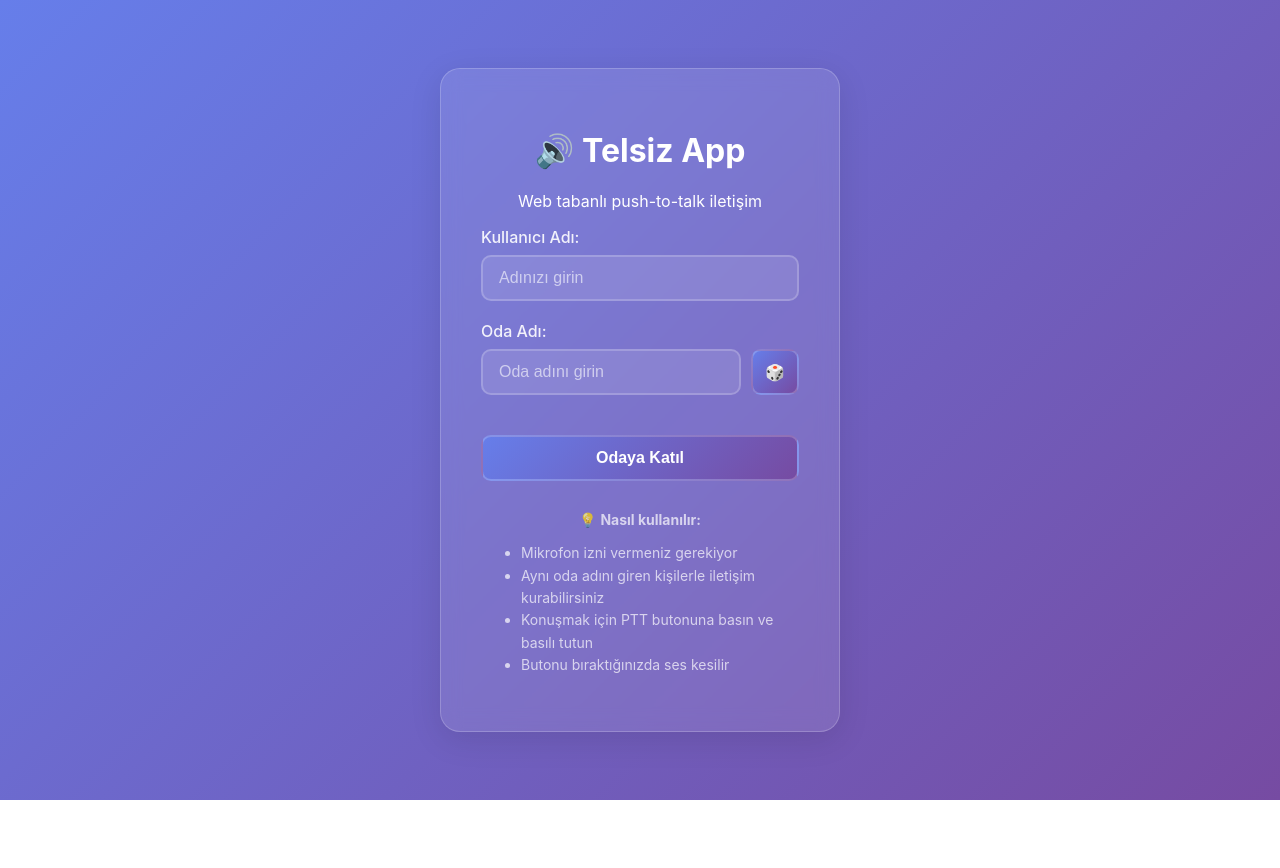
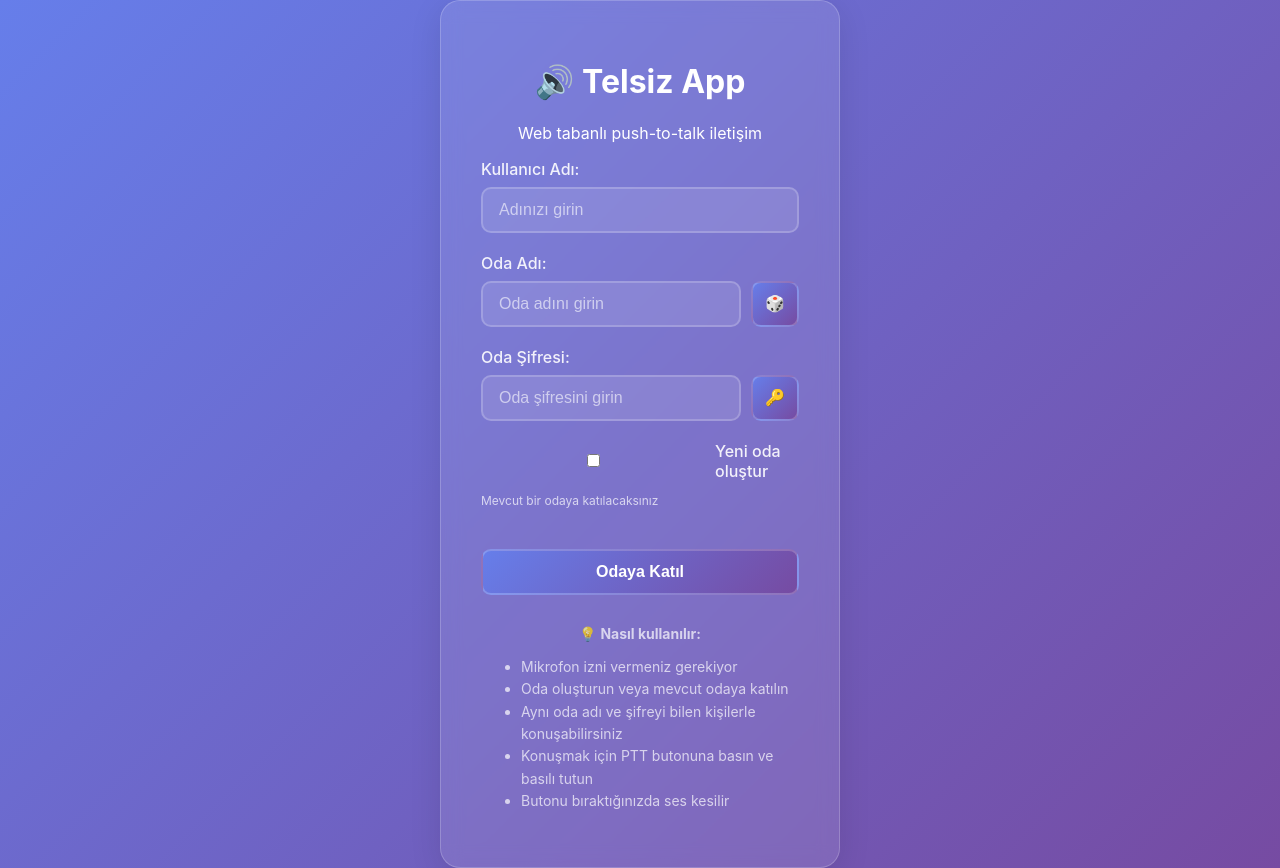
Before and after one commit to bozukaraba/telsiz, a React (Create React App) app in the folder client/: page / in a window 1280 px wide. Before the commit the page ends 800 px from the top, so only its background shows below. Built offline with nearby package versions, Linux system fonts and the light colour scheme.

Commit message:
🔐 Oda şifre sistemi ve debug özellikleri eklendi
- Oda oluşturma/katılma ayrımı
- Şifre doğrulama sistemi
- Detaylı hata mesajları ve debug logging
- UI güncellemeleri ve hata gösterimi
- Firebase bağlantı problemlerini tespit etme
- Rastgele şifre üretici

```diff
--- a/client/src/App.tsx
+++ b/client/src/App.tsx
@@ -8,14 +8,16 @@ import './App.css';
 interface User {
   username: string;
   roomId: string;
+  password: string;
+  isCreatingRoom: boolean;
 }
 
 function App() {
   const [user, setUser] = useState<User | null>(null);
   const [isConnected, setIsConnected] = useState(false);
 
-  const handleLogin = (username: string, roomId: string) => {
-    setUser({ username, roomId });
+  const handleLogin = (username: string, roomId: string, password: string, isCreatingRoom: boolean) => {
+    setUser({ username, roomId, password, isCreatingRoom });
   };
 
   const handleLogout = () => {
--- a/client/src/components/LoginScreen.tsx
+++ b/client/src/components/LoginScreen.tsx
@@ -1,31 +1,35 @@
 import React, { useState } from 'react';
 
 interface LoginScreenProps {
-  onLogin: (username: string, roomId: string) => void;
+  onLogin: (username: string, roomId: string, password: string, isCreatingRoom: boolean) => void;
 }
 
 export const LoginScreen: React.FC<LoginScreenProps> = ({ onLogin }) => {
   const [username, setUsername] = useState('');
   const [roomId, setRoomId] = useState('');
+  const [password, setPassword] = useState('');
+  const [isCreatingRoom, setIsCreatingRoom] = useState(false);
   const [isLoading, setIsLoading] = useState(false);
+  const [error, setError] = useState<string | null>(null);
 
   const handleSubmit = async (e: React.FormEvent) => {
     e.preventDefault();
 
-    if (!username.trim() || !roomId.trim()) {
-      alert('Lütfen kullanıcı adı ve oda adı girin');
+    if (!username.trim() || !roomId.trim() || !password.trim()) {
+      setError('Lütfen tüm alanları doldurun');
       return;
     }
 
     setIsLoading(true);
+    setError(null);
 
     try {
       // Mikrofon iznini kontrol et
       await navigator.mediaDevices.getUserMedia({ audio: true });
-      onLogin(username.trim(), roomId.trim());
+      onLogin(username.trim(), roomId.trim(), password.trim(), isCreatingRoom);
     } catch (error) {
       console.error('Mikrofon izni hatası:', error);
-      alert('Bu uygulama için mikrofon iznine ihtiyaç var. Lütfen izin verin.');
+      setError('Bu uygulama için mikrofon iznine ihtiyaç var. Lütfen izin verin.');
     } finally {
       setIsLoading(false);
     }
@@ -37,10 +41,32 @@ export const LoginScreen: React.FC<LoginScreenProps> = ({ onLogin }) => {
     setRoomId(randomRoom);
   };
 
+  const generateRandomPassword = () => {
+    const chars = 'ABCDEFGHIJKLMNOPQRSTUVWXYZ0123456789';
+    let result = '';
+    for (let i = 0; i < 6; i++) {
+      result += chars.charAt(Math.floor(Math.random() * chars.length));
+    }
+    setPassword(result);
+  };
+
   return (
     <div className="login-container">
       <h1>🔊 Telsiz App</h1>
       <p>Web tabanlı push-to-talk iletişim</p>
+
+      {error && (
+        <div style={{
+          color: '#f44336',
+          marginBottom: '20px',
+          padding: '10px',
+          background: 'rgba(244, 67, 54, 0.1)',
+          borderRadius: '5px',
+          border: '1px solid rgba(244, 67, 54, 0.3)'
+        }}>
+          ⚠️ {error}
+        </div>
+      )}
 
       <form onSubmit={handleSubmit}>
         <div className="input-group">
@@ -75,19 +101,69 @@ export const LoginScreen: React.FC<LoginScreenProps> = ({ onLogin }) => {
               className="btn btn-primary"
               disabled={isLoading}
               style={{ padding: '8px 12px', minWidth: 'auto' }}
+              title="Rastgele oda adı"
             >
               🎲
             </button>
           </div>
         </div>
 
+        <div className="input-group">
+          <label htmlFor="password">Oda Şifresi:</label>
+          <div style={{ display: 'flex', gap: '10px' }}>
+            <input
+              type="password"
+              id="password"
+              value={password}
+              onChange={(e) => setPassword(e.target.value)}
+              placeholder="Oda şifresini girin"
+              maxLength={20}
+              disabled={isLoading}
+              style={{ flex: 1 }}
+            />
+            <button
+              type="button"
+              onClick={generateRandomPassword}
+              className="btn btn-primary"
+              disabled={isLoading}
+              style={{ padding: '8px 12px', minWidth: 'auto' }}
+              title="Rastgele şifre"
+            >
+              🔑
+            </button>
+          </div>
+        </div>
+
+        <div className="input-group">
+          <label style={{ display: 'flex', alignItems: 'center', gap: '10px' }}>
+            <input
+              type="checkbox"
+              checked={isCreatingRoom}
+              onChange={(e) => setIsCreatingRoom(e.target.checked)}
+              disabled={isLoading}
+            />
+            <span>Yeni oda oluştur</span>
+          </label>
+          <small style={{ opacity: 0.7, fontSize: '12px' }}>
+            {isCreatingRoom
+              ? 'Yeni bir oda oluşturacaksınız'
+              : 'Mevcut bir odaya katılacaksınız'
+            }
+          </small>
+        </div>
+
         <button
           type="submit"
           className="btn btn-primary"
-          disabled={isLoading || !username.trim() || !roomId.trim()}
+          disabled={isLoading || !username.trim() || !roomId.trim() || !password.trim()}
           style={{ width: '100%', marginTop: '20px' }}
         >
-          {isLoading ? 'Bağlanıyor...' : 'Odaya Katıl'}
+          {isLoading
+            ? 'Bağlanıyor...'
+            : isCreatingRoom
+              ? 'Oda Oluştur'
+              : 'Odaya Katıl'
+          }
         </button>
       </form>
 
@@ -95,7 +171,8 @@ export const LoginScreen: React.FC<LoginScreenProps> = ({ onLogin }) => {
         <p>💡 <strong>Nasıl kullanılır:</strong></p>
         <ul style={{ textAlign: 'left', lineHeight: '1.6' }}>
           <li>Mikrofon izni vermeniz gerekiyor</li>
-          <li>Aynı oda adını giren kişilerle iletişim kurabilirsiniz</li>
+          <li>Oda oluşturun veya mevcut odaya katılın</li>
+          <li>Aynı oda adı ve şifreyi bilen kişilerle konuşabilirsiniz</li>
           <li>Konuşmak için PTT butonuna basın ve basılı tutun</li>
           <li>Butonu bıraktığınızda ses kesilir</li>
         </ul>
--- a/client/src/components/TelsizRoom.tsx
+++ b/client/src/components/TelsizRoom.tsx
@@ -8,6 +8,8 @@ import { VUMeter } from './VUMeter';
 interface User {
   username: string;
   roomId: string;
+  password: string;
+  isCreatingRoom: boolean;
 }
 
 interface TelsizRoomProps {
@@ -31,7 +33,9 @@ export const TelsizRoom: React.FC<TelsizRoomProps> = ({
     user: firebaseUser,
     currentRoom,
     isConnected,
+    connectionError,
     joinRoom,
+    createRoom,
     leaveRoom,
     onUserJoined,
     onUserLeft,
@@ -45,13 +49,25 @@ export const TelsizRoom: React.FC<TelsizRoomProps> = ({
   const [connectionTime, setConnectionTime] = useState<Date | null>(null);
   const audioRefs = useRef<Map<string, HTMLAudioElement>>(new Map());
 
-  // Firebase'e bağlanınca odaya katıl
+  // Firebase'e bağlanınca odaya katıl veya oluştur
   useEffect(() => {
     if (firebaseUser && isConnected) {
-      joinRoom(user.roomId, user.username);
-      setConnectionTime(new Date());
+      const handleRoomAction = async () => {
+        try {
+          if (user.isCreatingRoom) {
+            await createRoom(user.roomId, user.username, user.password);
+          } else {
+            await joinRoom(user.roomId, user.username, user.password);
+          }
+          setConnectionTime(new Date());
+        } catch (error: any) {
+          console.error('Oda işlemi hatası:', error);
+        }
+      };
+
+      handleRoomAction();
     }
-  }, [firebaseUser, isConnected, user.roomId, user.username, joinRoom]);
+  }, [firebaseUser, isConnected, user.roomId, user.username, user.password, user.isCreatingRoom, joinRoom, createRoom]);
 
   // Bağlantı durumu değişikliğini bildir
   useEffect(() => {
@@ -207,7 +223,7 @@ export const TelsizRoom: React.FC<TelsizRoomProps> = ({
       <UsersList users={users} speakingUserId={speakingUser} />
 
       {/* Bağlantı durumu uyarısı */}
-      {!isConnected && (
+      {(!isConnected || connectionError) && (
         <div style={{
           position: 'fixed',
           top: '20px',
@@ -218,9 +234,32 @@ export const TelsizRoom: React.FC<TelsizRoomProps> = ({
           padding: '10px 20px',
           borderRadius: '10px',
           fontWeight: 'bold',
-          zIndex: 1000
+          zIndex: 1000,
+          maxWidth: '90%',
+          textAlign: 'center'
         }}>
-          ⚠️ Bağlantı problemi! Yeniden bağlanılıyor...
+          ⚠️ {connectionError || 'Bağlantı problemi! Yeniden bağlanılıyor...'}
+        </div>
+      )}
+
+      {/* Debug bilgileri (geliştirme için) */}
+      {process.env.NODE_ENV === 'development' && (
+        <div style={{
+          position: 'fixed',
+          bottom: '20px',
+          right: '20px',
+          background: 'rgba(0, 0, 0, 0.8)',
+          color: 'white',
+          padding: '10px',
+          borderRadius: '5px',
+          fontSize: '12px',
+          maxWidth: '300px'
+        }}>
+          <div>🔥 Firebase User: {firebaseUser ? '✅' : '❌'}</div>
+          <div>🏠 Current Room: {currentRoom ? '✅' : '❌'}</div>
+          <div>🔗 Connected: {isConnected ? '✅' : '❌'}</div>
+          <div>👥 Users: {users.length}</div>
+          {connectionError && <div style={{ color: '#f44336' }}>❌ Error: {connectionError}</div>}
         </div>
       )}
     </div>
```
Also changed, not shown: client/src/contexts/FirebaseContext.tsx (+108 -18 lines).
